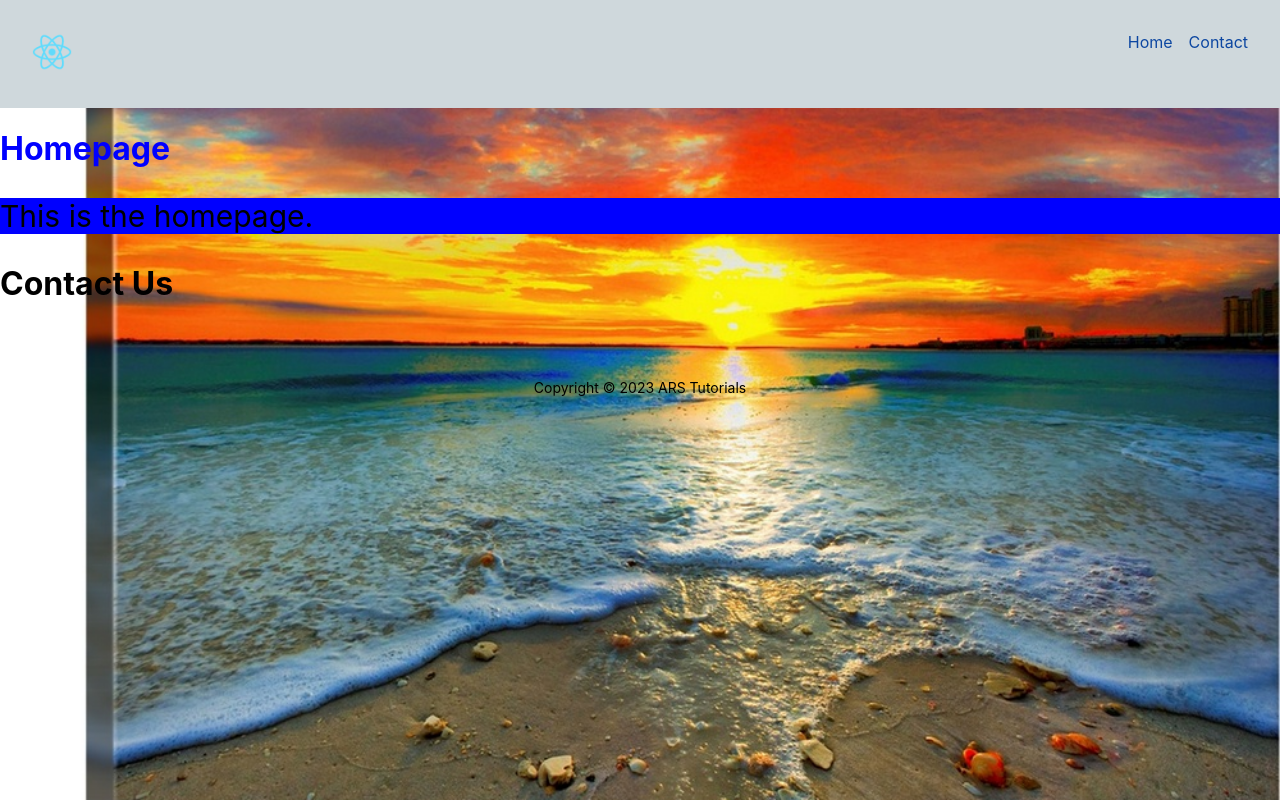
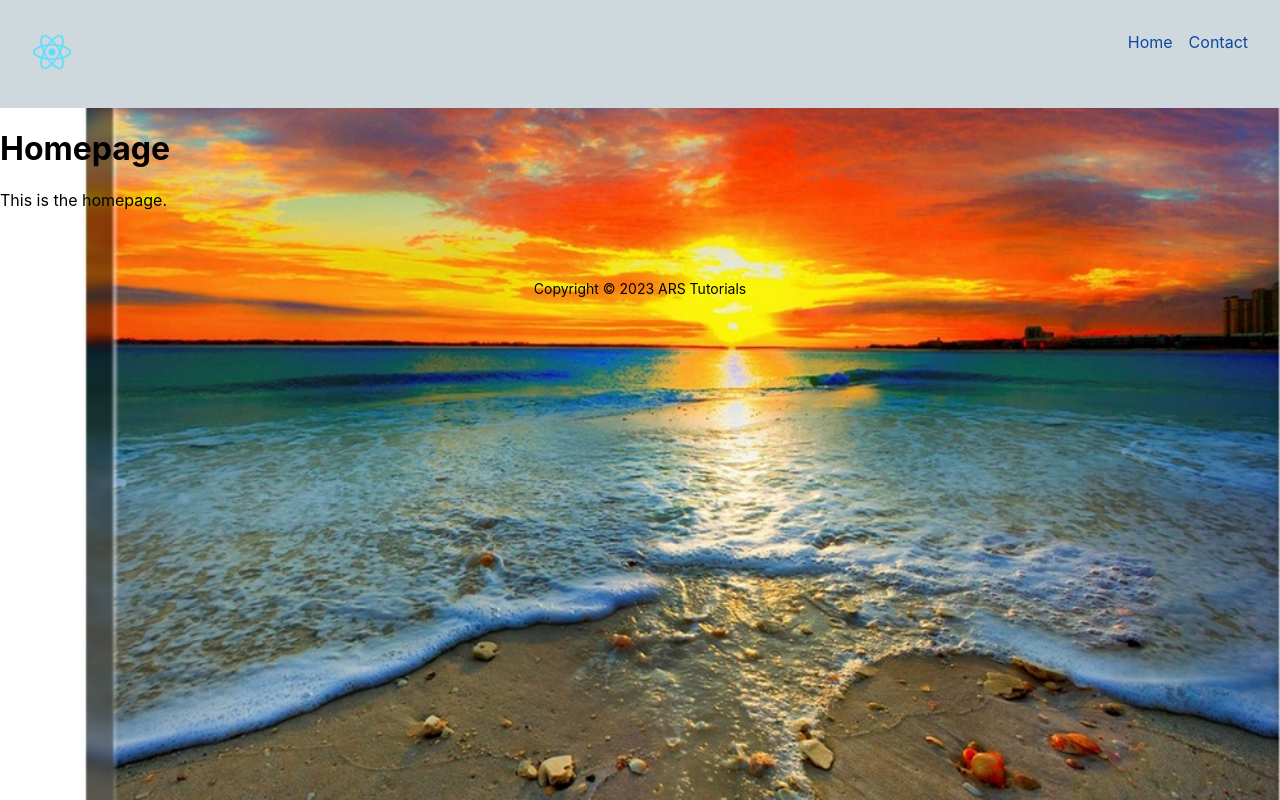
Before and after one commit to 7710407/react2023part1, a React (Create React App) app: page / in a window 1280 px wide. Built offline with nearby package versions, Linux system fonts and the light colour scheme.

Commit message:
Added react-router-dom to the project

```diff
--- a/package.json
+++ b/package.json
@@ -8,6 +8,7 @@
     "@testing-library/user-event": "^13.5.0",
     "react": "^18.2.0",
     "react-dom": "^18.2.0",
+    "react-router-dom": "^6.14.1",
     "react-scripts": "5.0.1",
     "web-vitals": "^2.1.4"
   },
--- a/src/App.js
+++ b/src/App.js
@@ -2,23 +2,21 @@ import './App.css';
 import Footer from './components/Footer';
 import Header from './components/Header'
 import Contact from './pages/Contact'
+import Home from './pages/Home';
+import {BrowserRouter, Routes, Route} from 'react-router-dom'
 
 
 function App() {
-  const myStyle = {
-    backgroundColor: "blue",
-    fontSize: "30px"
-  }
-
-  const logo = require('./assets/images/logo192.png')
 
   return (
   <>
     <Header />
-    <h1 className='blue'>Homepage</h1>
-    <p style={myStyle}>This is the homepage.</p>
-    <Contact />
-    {/* <img src={logo} alt='logo'/> */}
+    <BrowserRouter>
+      <Routes>
+        <Route path='/' element={<Home />} />
+        <Route path='contact-us' element={<Contact />} />
+      </Routes>
+    </BrowserRouter>
     <Footer />
   </>
   );
--- /dev/null
+++ b/src/pages/Home.js
@@ -0,0 +1,8 @@
+export default function Home() {
+    return (
+        <>
+            <h1>Homepage</h1>
+            <p>This is the homepage.</p>
+        </>
+    )
+}
```
Also changed, not shown: 1 other file (tests, documents, lock files or other folders).
